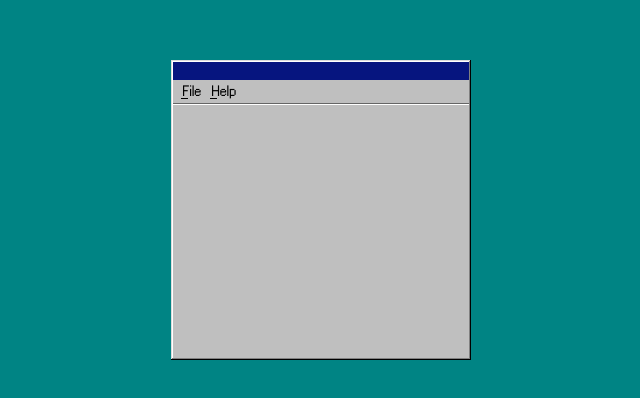
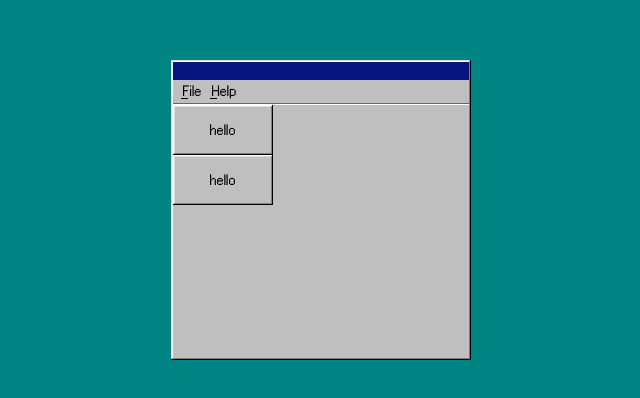
Before and after one commit to catdevdev/pes-client, a Next.js app: page / in a window 1280 px wide. Shown: the part 140-538 px from the top of the page, without its empty margins (29-669 px from the left). Built offline with nearby package versions, Linux system fonts and the light colour scheme.

Commit message:
added possible to drag window and Button UI element

```diff
--- /dev/null
+++ b/components/UI/Block/index.module.scss
@@ -0,0 +1,9 @@
+.wrapper {
+  background: #bfbfbf;
+  box-shadow: inset -1px -1px 0px #000000, inset 1px 1px 0px #ffffff,
+    inset -2px -2px 0px #808080, inset 2px 2px 0px #dbdbdb;
+
+  position: relative;
+
+  cursor: pointer;
+}
--- /dev/null
+++ b/components/UI/Block/index.tsx
@@ -0,0 +1,21 @@
+/* imports */
+import c from "./index.module.scss";
+/* types */
+import { CSSProperties } from "react";
+
+interface Props {
+  children: JSX.Element;
+  style: CSSProperties;
+}
+
+const Block = ({ children, style }: Props) => {
+  return (
+    <>
+      <div style={style} className={c.wrapper}>
+        {children}
+      </div>
+    </>
+  );
+};
+
+export default Block;
--- /dev/null
+++ b/components/UI/Button/index.module.scss
@@ -0,0 +1,10 @@
+.label {
+  margin: 0;
+
+  position: absolute;
+  transform: translate(-50%, -50%);
+  top: 50%;
+  left: 50%;
+
+  font-size: 13px;
+}
--- /dev/null
+++ b/components/UI/Button/index.tsx
@@ -0,0 +1,20 @@
+/* imports */
+import c from "./index.module.scss";
+/* UI */
+import Block from "../Block";
+import { CSSProperties } from "react";
+
+interface Props {
+  children: string;
+  style?: CSSProperties;
+}
+
+const Button = ({ children, style }: Props) => {
+  return (
+    <Block style={{ width: 100, height: 25, ...style }}>
+      <p className={c.label}>{children}</p>
+    </Block>
+  );
+};
+
+export default Button;
--- a/components/Window/Title/index.tsx
+++ b/components/Window/Title/index.tsx
@@ -2,7 +2,7 @@
 import c from "./index.module.scss";
 
 const Title = () => {
-  return <div className={c.wrapper}></div>;
+  return <div className={`${c.wrapper} titleContainer `}></div>;
 };
 
 export default Title;
--- a/components/Window/index.tsx
+++ b/components/Window/index.tsx
@@ -1,10 +1,14 @@
 /* imports */
 import c from "./index.module.scss";
+import Draggable from "react-draggable";
 /* Window UI */
 import Title from "./Title";
 import Options from "./Options";
 import Seperator from "./Separator";
 import Footer from "./Footer";
+/* UI */
+import Block from "../UI/Block";
+import Button from "../UI/Button";
 
 interface Props {
   // titleImage: string;
@@ -13,11 +17,16 @@ interface Props {
 
 const Window = () => {
   return (
-    <div style={{ width: 300, height: 300 }} className={c.wrapper}>
-      <Title />
-      <Options />
-      <Seperator />
-    </div>
+    <Draggable handle=".titleContainer">
+      <div style={{ width: 300, height: 300 }} className={c.wrapper}>
+        <Title />
+        <Options />
+        <Seperator />
+
+        <Button style={{ height: 50 }}>hello</Button>
+        <Button style={{ height: 50 }}>hello</Button>
+      </div>
+    </Draggable>
   );
 };
 
--- a/package.json
+++ b/package.json
@@ -10,7 +10,8 @@
   "dependencies": {
     "next": "10.0.6",
     "react": "17.0.1",
-    "react-dom": "17.0.1"
+    "react-dom": "17.0.1",
+    "react-draggable": "^4.4.3"
   },
   "devDependencies": {
     "@types/node": "^14.14.25",
```
Also changed, not shown: 2 other files (tests, documents, lock files or other folders).
